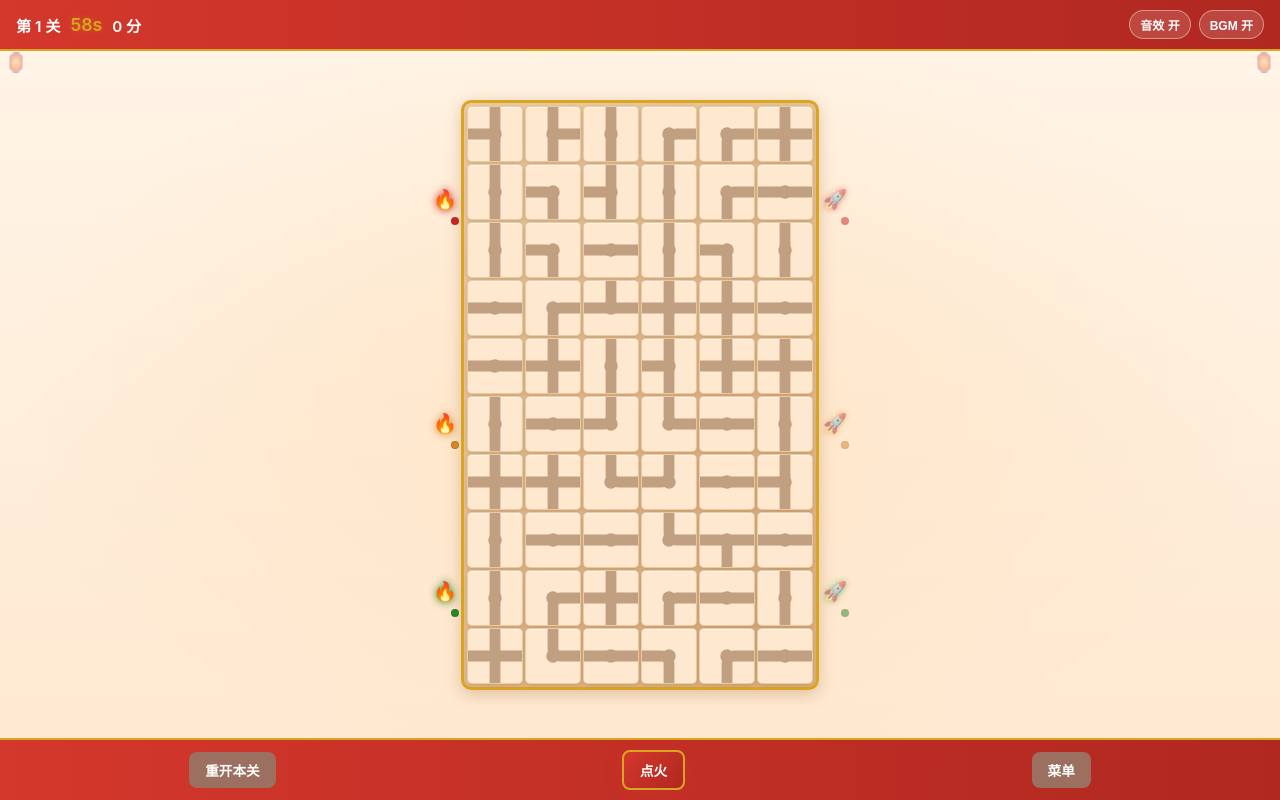
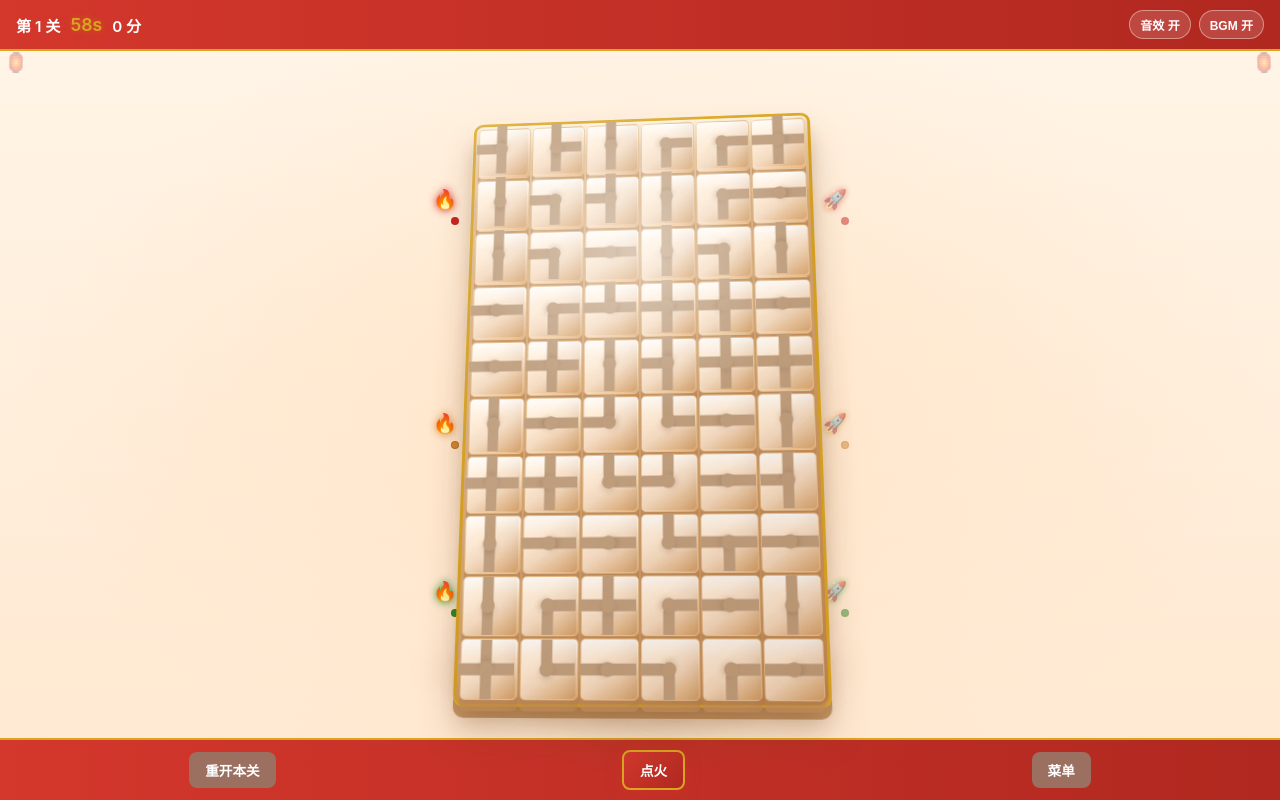
Before and after one commit to ptao73/fireworks-claude, a plain HTML site: page index.html in a window 1280 px wide. Both pictures are taken after a click on the button "开始游戏". Drawn offline with Linux system fonts and the light colour scheme.

Commit message:
Add 3D board presentation

```diff
--- a/game.js
+++ b/game.js
@@ -299,11 +299,13 @@
   let totalScore = 0;
   let connectedPaths = {};
   let prevConnectedCount = 0; // 用于检测新连通
+  let pipeLift = 14;
 
   // ===== DOM 引用 =====
   const startScreen = document.getElementById('start-screen');
   const gameScreen = document.getElementById('game-screen');
   const resultScreen = document.getElementById('result-screen');
+  const gameAreaEl = document.getElementById('game-area');
   const boardEl = document.getElementById('board');
   const sourcesCol = document.getElementById('sources-col');
   const rocketsCol = document.getElementById('rockets-col');
@@ -315,6 +317,10 @@
   const resultTitle = document.getElementById('result-title');
   const resultDetails = document.getElementById('result-details');
   const resultButtons = document.getElementById('result-buttons');
+  const BOARD_REST_X = 17;
+  const BOARD_REST_Y = -6;
+  let boardTiltRaf = 0;
+  let pendingBoardTilt = { x: BOARD_REST_X, y: BOARD_REST_Y, glareX: 50, glareY: 26 };
 
   function updateAudioButtons() {
     soundButton.textContent = soundEnabled ? '音效 开' : '音效 关';
@@ -323,6 +329,41 @@
     bgmButton.classList.toggle('is-off', !bgmEnabled);
     soundButton.setAttribute('aria-pressed', soundEnabled ? 'true' : 'false');
     bgmButton.setAttribute('aria-pressed', bgmEnabled ? 'true' : 'false');
+  }
+
+  function applyBoardTilt(x, y, glareX, glareY) {
+    boardEl.style.setProperty('--board-rotate-x', `${x}deg`);
+    boardEl.style.setProperty('--board-rotate-y', `${y}deg`);
+    boardEl.style.setProperty('--board-glare-x', `${glareX}%`);
+    boardEl.style.setProperty('--board-glare-y', `${glareY}%`);
+  }
+
+  function queueBoardTilt(x, y, glareX, glareY) {
+    pendingBoardTilt = { x, y, glareX, glareY };
+    if (boardTiltRaf) return;
+    boardTiltRaf = window.requestAnimationFrame(() => {
+      boardTiltRaf = 0;
+      applyBoardTilt(pendingBoardTilt.x, pendingBoardTilt.y, pendingBoardTilt.glareX, pendingBoardTilt.glareY);
+    });
+  }
+
+  function resetBoardTilt() {
+    queueBoardTilt(BOARD_REST_X, BOARD_REST_Y, 50, 26);
+  }
+
+  function handleBoardPointerMove(event) {
+    if (event.pointerType === 'touch') return;
+    const rect = boardEl.getBoundingClientRect();
+    if (!rect.width || !rect.height) return;
+
+    const nx = ((event.clientX - rect.left) / rect.width) - 0.5;
+    const ny = ((event.clientY - rect.top) / rect.height) - 0.5;
+    const tiltX = Math.max(10, Math.min(24, BOARD_REST_X - ny * 18));
+    const tiltY = Math.max(-14, Math.min(14, nx * 18));
+    const glareX = 50 + nx * 32;
+    const glareY = 26 + ny * 30;
+
+    queueBoardTilt(tiltX, tiltY, glareX, glareY);
   }
 
   // ===== 管道开口方向 =====
@@ -528,9 +569,12 @@
   function renderBoard() {
     boardEl.innerHTML = '';
     const cellSize = calcCellSize();
+    pipeLift = Math.max(12, Math.round(cellSize * 0.26));
     document.documentElement.style.setProperty('--cell-size', cellSize + 'px');
+    document.documentElement.style.setProperty('--cell-depth', Math.max(8, Math.round(cellSize * 0.22)) + 'px');
     boardEl.style.gridTemplateColumns = `repeat(${COLS}, ${cellSize}px)`;
     boardEl.style.gridTemplateRows = `repeat(${ROWS}, ${cellSize}px)`;
+    resetBoardTilt();
 
     for (let r = 0; r < ROWS; r++) {
       for (let c = 0; c < COLS; c++) {
@@ -541,7 +585,7 @@
         el.dataset.row = r;
 
         const svg = createPipeSVG(cell.type);
-        svg.style.transform = `rotate(${cell.rotation}deg)`;
+        svg.style.transform = `translateZ(${pipeLift}px) rotate(${cell.rotation}deg)`;
         el.appendChild(svg);
 
         el.addEventListener('click', () => onCellClick(cell, el));
@@ -603,7 +647,7 @@
     const svg = el.querySelector('svg');
 
     // 立即旋转SVG
-    svg.style.transform = `rotate(${cell.rotation}deg)`;
+    svg.style.transform = `translateZ(${pipeLift}px) rotate(${cell.rotation}deg)`;
 
     // 缩放动画
     el.classList.remove('rotating');
@@ -1108,11 +1152,16 @@
     updateAudioButtons();
   });
 
-  document.getElementById('game-area').addEventListener('touchmove', (e) => {
+  boardEl.addEventListener('pointermove', handleBoardPointerMove);
+  boardEl.addEventListener('pointerleave', resetBoardTilt);
+  boardEl.addEventListener('pointercancel', resetBoardTilt);
+
+  gameAreaEl.addEventListener('touchmove', (e) => {
     e.preventDefault();
   }, { passive: false });
 
   updateAudioButtons();
+  resetBoardTilt();
 
   window.addEventListener('resize', () => {
     if (gameScreen.classList.contains('active') && grid.length > 0) {
--- a/style.css
+++ b/style.css
@@ -23,6 +23,11 @@
   --rocket-color: #c8960c;
   --lantern-red: #cc2222;
   --lantern-gold: #daa520;
+  --board-rotate-x: 17deg;
+  --board-rotate-y: -6deg;
+  --board-glare-x: 50%;
+  --board-glare-y: 26%;
+  --cell-depth: 10px;
 }
 
 html, body {
@@ -181,13 +186,30 @@ html, body {
 }
 
 #game-area {
+  position: relative;
   flex: 1;
   display: flex;
   align-items: center;
   justify-content: center;
   padding: 8px 4px;
-  overflow: hidden;
+  overflow: visible;
   touch-action: none;
+  perspective: 1400px;
+  perspective-origin: 50% 24%;
+}
+
+#game-area::before {
+  content: '';
+  position: absolute;
+  left: 50%;
+  bottom: 26px;
+  width: min(78vw, 430px);
+  height: 84px;
+  transform: translateX(-50%);
+  background: radial-gradient(ellipse at center, rgba(121, 66, 28, 0.3) 0%, rgba(121, 66, 28, 0.16) 40%, rgba(121, 66, 28, 0.02) 70%, transparent 78%);
+  filter: blur(12px);
+  pointer-events: none;
+  z-index: 0;
 }
 
 .side-col {
@@ -257,22 +279,60 @@ html, body {
 
 /* ===== 棋盘 ===== */
 #board {
+  position: relative;
   display: grid;
   gap: 2px;
-  background: linear-gradient(135deg, #e8c8a0, #d4a878);
+  background:
+    linear-gradient(180deg, rgba(255, 241, 214, 0.92), rgba(255, 223, 181, 0.2) 14%, transparent 14%),
+    linear-gradient(135deg, #f6d4a7, #d49a63);
   border: 3px solid var(--lantern-gold);
   border-radius: 10px;
   padding: 3px;
-  transform-style: flat;
+  transform-style: preserve-3d;
+  transform: rotateX(var(--board-rotate-x)) rotateY(var(--board-rotate-y));
+  transform-origin: center center;
+  transition: transform 0.18s ease-out, box-shadow 0.18s ease-out;
   box-shadow:
-    0 4px 16px rgba(150, 100, 50, 0.3),
-    inset 0 0 20px rgba(255, 220, 180, 0.3);
+    0 22px 34px rgba(109, 63, 24, 0.24),
+    0 10px 0 rgba(176, 120, 60, 0.68),
+    inset 0 2px 0 rgba(255, 244, 221, 0.65),
+    inset 0 -10px 18px rgba(145, 88, 37, 0.24);
+  z-index: 1;
+  will-change: transform;
+}
+
+#board::before,
+#board::after {
+  content: '';
+  position: absolute;
+  pointer-events: none;
+  border-radius: 12px;
+}
+
+#board::before {
+  inset: 10px -8px -26px;
+  background: radial-gradient(ellipse at center, rgba(96, 54, 21, 0.42), rgba(96, 54, 21, 0.16) 52%, transparent 74%);
+  filter: blur(16px);
+  transform: translateZ(calc(var(--cell-depth) * -3)) translateY(20px);
+  z-index: -2;
+}
+
+#board::after {
+  inset: 0;
+  background:
+    radial-gradient(circle at var(--board-glare-x) var(--board-glare-y), rgba(255, 255, 255, 0.42), transparent 34%),
+    linear-gradient(135deg, rgba(255, 255, 255, 0.18), transparent 44%, rgba(133, 73, 28, 0.16));
+  transform: translateZ(18px);
+  z-index: 4;
 }
 
 .cell {
+  --cell-lift: 0px;
   width: var(--cell-size, 40px);
   height: var(--cell-size, 40px);
-  background: var(--cell-bg);
+  background:
+    linear-gradient(180deg, rgba(255, 255, 255, 0.78), rgba(255, 240, 221, 0.35) 30%, rgba(186, 126, 69, 0.08) 100%),
+    linear-gradient(145deg, #fff2df, var(--cell-bg) 56%, #efbb80 100%);
   border-radius: 5px;
   position: relative;
   cursor: pointer;
@@ -281,28 +341,56 @@ html, body {
   display: flex;
   align-items: center;
   justify-content: center;
-  transform: translateZ(0);
-  transition: transform 0.15s ease, box-shadow 0.15s ease, background 0.2s ease;
+  transform: translateZ(var(--cell-lift));
+  transition: transform 0.15s ease, box-shadow 0.15s ease, background 0.2s ease, filter 0.2s ease;
   box-shadow:
-    0 2px 4px rgba(150, 100, 50, 0.25),
-    inset 0 1px 0 rgba(255, 255, 255, 0.5);
-  -webkit-transform-style: flat;
-  transform-style: flat;
+    0 10px 0 rgba(190, 138, 87, 0.72),
+    0 18px 20px rgba(115, 67, 25, 0.2),
+    inset 0 1px 0 rgba(255, 255, 255, 0.72);
+  -webkit-transform-style: preserve-3d;
+  transform-style: preserve-3d;
   pointer-events: auto;
-  border: 1px solid rgba(200, 160, 100, 0.4);
+  border: 1px solid rgba(224, 181, 124, 0.72);
+  overflow: visible;
+}
+
+.cell::before,
+.cell::after {
+  content: '';
+  position: absolute;
+  inset: 0;
+  border-radius: inherit;
+  pointer-events: none;
+}
+
+.cell::before {
+  inset: 2px;
+  background: linear-gradient(180deg, rgba(173, 111, 57, 0.86), rgba(119, 70, 29, 0.96));
+  transform: translateZ(calc(var(--cell-depth) * -1));
+  box-shadow: 0 8px 18px rgba(98, 56, 22, 0.2);
+  z-index: 0;
+}
+
+.cell::after {
+  background: linear-gradient(135deg, rgba(255, 255, 255, 0.24), transparent 34%, rgba(115, 64, 22, 0.16));
+  transform: translateZ(8px);
+  z-index: 1;
 }
 
 .cell:active {
-  transform: scale(0.93);
-  box-shadow: 0 1px 2px rgba(150, 100, 50, 0.2);
+  transform: translateZ(4px) scale(0.95);
+  box-shadow:
+    0 6px 0 rgba(190, 138, 87, 0.72),
+    0 8px 12px rgba(115, 67, 25, 0.16);
 }
 
 .cell.connected {
-  transform: scale(1.02);
+  --cell-lift: 10px;
   box-shadow:
-    0 3px 10px rgba(212, 55, 44, 0.25),
-    0 0 6px var(--connected-glow),
-    inset 0 1px 0 rgba(255, 255, 255, 0.4);
+    0 12px 0 rgba(190, 138, 87, 0.62),
+    0 22px 24px rgba(115, 67, 25, 0.24),
+    0 0 10px var(--connected-glow),
+    inset 0 1px 0 rgba(255, 255, 255, 0.52);
 }
 
 /* 旋转动画 */
@@ -311,9 +399,9 @@ html, body {
 }
 
 @keyframes cell-rotate-3d {
-  0% { transform: scale(1); }
-  40% { transform: scale(1.08); }
-  100% { transform: scale(1); }
+  0% { transform: translateZ(var(--cell-lift)) scale(1); }
+  45% { transform: translateZ(calc(var(--cell-lift) + 12px)) rotateY(16deg) scale(1.05); }
+  100% { transform: translateZ(var(--cell-lift)) scale(1); }
 }
 
 /* 管道SVG */
@@ -324,6 +412,8 @@ html, body {
   top: 0;
   left: 0;
   transition: transform 0.15s ease-out;
+  transform-style: preserve-3d;
+  z-index: 3;
 }
 
 .cell .pipe-line {
@@ -333,15 +423,35 @@ html, body {
   stroke-linejoin: round;
   fill: none;
   transition: stroke 0.2s ease, filter 0.2s ease;
+  filter: drop-shadow(0 1px 1px rgba(255, 255, 255, 0.18));
+}
+
+.cell .pipe-dot {
+  filter: drop-shadow(0 2px 2px rgba(88, 48, 16, 0.16));
 }
 
 /* 立交桥方块 */
 .cell.bridge-cell {
-  background: #fce0c0;
+  background:
+    linear-gradient(180deg, rgba(255, 255, 255, 0.85), rgba(255, 243, 228, 0.42) 28%, rgba(188, 132, 78, 0.08) 100%),
+    linear-gradient(145deg, #fff7eb, #fce0c0 58%, #efbf88 100%);
 }
 
 .cell.bridge-cell.connected {
-  background: rgba(212, 55, 44, 0.08);
+  background:
+    linear-gradient(180deg, rgba(255, 255, 255, 0.8), rgba(255, 241, 223, 0.36) 28%, rgba(188, 132, 78, 0.06) 100%),
+    linear-gradient(145deg, #fff7eb, rgba(252, 224, 192, 0.9) 58%, #efbf88 100%);
+}
+
+@media (hover: hover) and (pointer: fine) {
+  .cell:hover {
+    --cell-lift: 12px;
+    filter: brightness(1.03);
+  }
+
+  .cell.connected:hover {
+    --cell-lift: 16px;
+  }
 }
 
 #bottom-bar {
```
